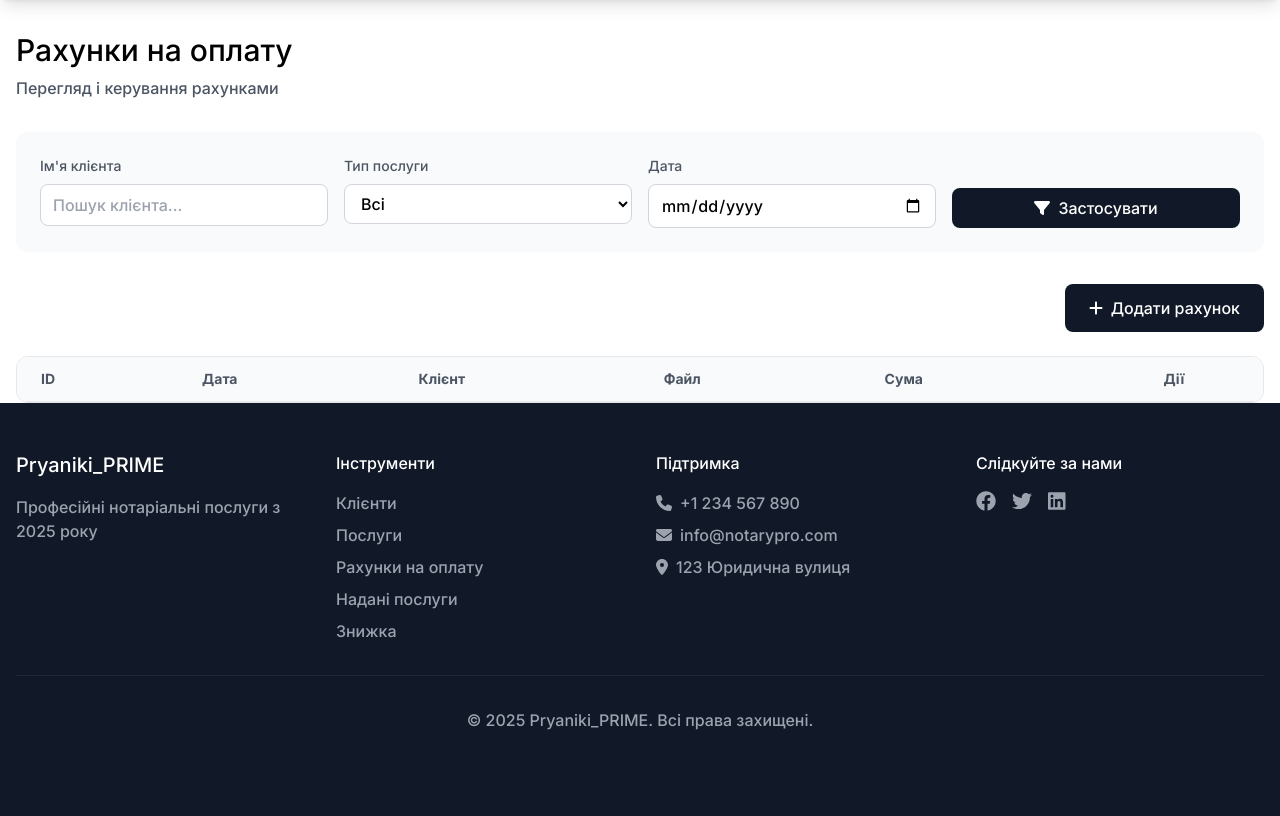
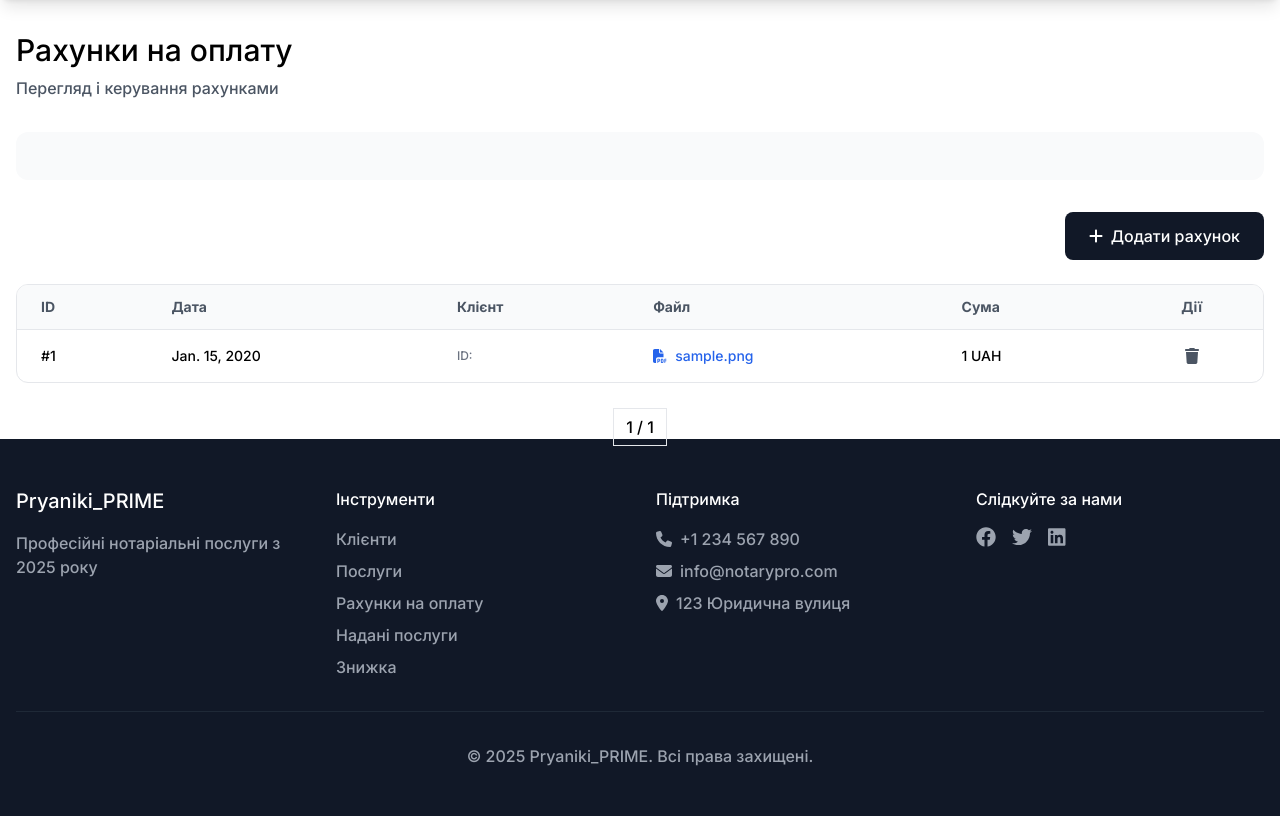
Before and after one commit to NikolMe/pryaniki, a Django app: page /invoices in a window 1280 px wide. Shown: the part 64-880 px from the top of the page. Before the commit the page ends 794 px from the top, so only its background shows below. Run offline with Django 4.2, Linux system fonts and the light colour scheme; a user stored in the database is signed in; data comes from the database, SQL or seed files in the repository; both versions use the stored data as it was after the commit; tables that the repository leaves empty hold one stand-in row (values such as "Sample post"); lists and menus that the app fills with data are empty; some libraries are stand-ins or nearby versions.

Commit message:
add pagination

```diff
--- a/RealAgency/views.py
+++ b/RealAgency/views.py
@@ -66,12 +66,28 @@
     payments_list = Invoice.objects.all().order_by('id')
     user_groups = request.user.groups.values_list('name', flat=True)
 
-    return render(request, 'invoices/main.html', {'invoices': payments_list, 'user_groups': user_groups })
+    # Pagination: 15 items per page
+    paginator = Paginator(payments_list, 15)
+
+    # Get the current page number from the request
+    page_number = request.GET.get('page')
+    page_obj = paginator.get_page(page_number)
+
+    return render(request, 'invoices/main.html', {'invoices': page_obj, 'user_groups': user_groups})
+
 
 @role_required(['Manager', 'Notary'])
 def provided_services(request):
     provided_services_list = ProvidedService.objects.all().order_by('id')
-    return render(request, 'provided_services/main.html', { 'provided_services': provided_services_list })
+
+    # Pagination: 15 items per page
+    paginator = Paginator(provided_services_list, 15)
+
+    # Get the current page number from the request
+    page_number = request.GET.get('page')
+    page_obj = paginator.get_page(page_number)
+
+    return render(request, 'provided_services/main.html', {'provided_services': page_obj})
 
 @role_required(['Manager', 'Notary'])
 def services(request):
--- a/templates/invoices/main.html
+++ b/templates/invoices/main.html
@@ -10,27 +10,7 @@
                 <p class="text-neutral-600">Перегляд і керування рахунками</p>
             </div>
             <div id="filters" class="bg-neutral-50 p-6 rounded-xl mb-8">
-                <div class="grid grid-cols-1 md:grid-cols-4 gap-4">
-                    <div>
-                        <label class="block text-sm text-neutral-600 mb-2">Ім'я клієнта</label>
-                        <input type="text" class="w-full px-3 py-2 border border-neutral-300 rounded-lg" placeholder="Пошук клієнта...">
-                    </div>
-                    <div>
-                        <label class="block text-sm text-neutral-600 mb-2">Тип послуги</label>
-                        <select class="w-full px-3 py-2 border border-neutral-300 rounded-lg bg-white">
-                            <option>Всі</option>
-                        </select>
-                    </div>
-                    <div>
-                        <label class="block text-sm text-neutral-600 mb-2">Дата</label>
-                        <input type="date" class="w-full px-3 py-2 border border-neutral-300 rounded-lg">
-                    </div>
-                    <div class="flex items-end">
-                        <button class="w-full bg-neutral-900 text-white px-4 py-2 rounded-lg hover:bg-neutral-800">
-                            <i class="fa-solid fa-filter mr-2"></i>Застосувати
-                        </button>
-                    </div>
-                </div>
+                <!-- Filters section -->
             </div>
             <div id="add-invoice" class="flex justify-end mb-6">
                 <button
@@ -48,13 +28,14 @@
                             <th class="px-6 py-3 text-left text-sm text-neutral-600">Клієнт</th>
                             <th class="px-6 py-3 text-left text-sm text-neutral-600">Файл</th>
                             <th class="px-6 py-3 text-left text-sm text-neutral-600">Сума</th>
-                            <th
-                                    {% if "Notary" in user_groups %} style="display:block;" {% else %} style="display:none;" {% endif %}
-                                    class="px-6 py-3 text-center text-sm text-neutral-600">Дії</th>
+                            <th class="px-6 py-3 text-center text-sm text-neutral-600"
+                                {% if "Notary" in user_groups %} style="display:block;" {% else %} style="display:none;" {% endif %}>
+                                Дії
+                            </th>
                         </tr>
                     </thead>
                     <tbody class="divide-y divide-neutral-200">
-                    {% for payment in payments %}
+                    {% for payment in invoices %}
                         <tr class="hover:bg-neutral-50">
                             <td class="px-6 py-4 text-sm">#{{ payment.id }}</td>
                             <td class="px-6 py-4 text-sm">{{ payment.date }}</td>
@@ -86,8 +67,26 @@
                     </tbody>
                 </table>
             </div>
+
+            <!-- Pagination controls -->
+            <div class="flex justify-center mt-8">
+                <div class="pagination">
+                    {% if invoices.has_previous %}
+                        <a href="?page=1" class="px-3 py-2 border">Перша</a>
+                        <a href="?page={{ invoices.previous_page_number }}" class="px-3 py-2 border">Попередня</a>
+                    {% endif %}
+
+                    <span class="px-3 py-2 border">{{ invoices.number }} / {{ invoices.paginator.num_pages }}</span>
+
+                    {% if invoices.has_next %}
+                        <a href="?page={{ invoices.next_page_number }}" class="px-3 py-2 border">Наступна</a>
+                        <a href="?page={{ invoices.paginator.num_pages }}" class="px-3 py-2 border">Остання</a>
+                    {% endif %}
+                </div>
+            </div>
         </div>
     </main>
+
 <script>
 document.getElementById('add-invoice-btn').addEventListener('click', () => {
     window.location.href = '/add_invoice/';
```
Also changed, not shown: templates/provided_services/main.html (+20 -25 lines), db.sqlite3. Lines whose indentation alone changed are shown as unchanged.
